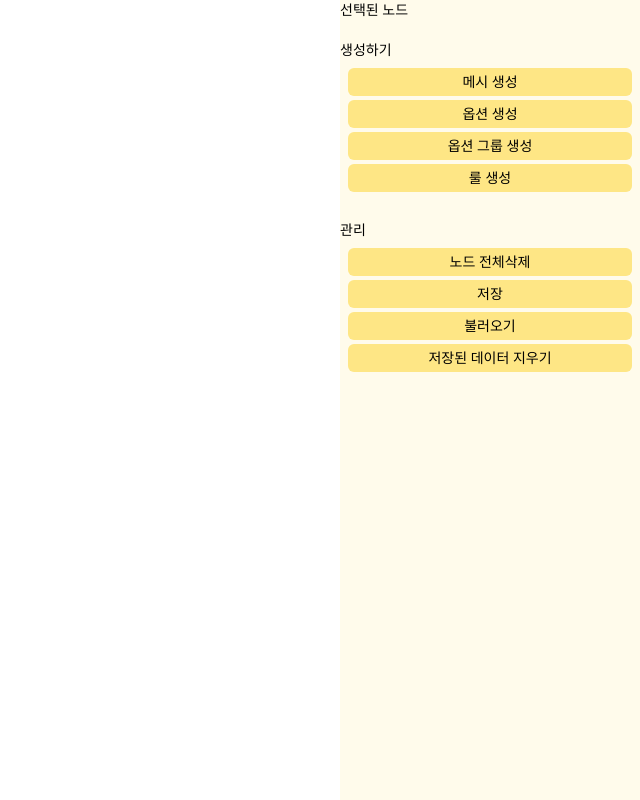
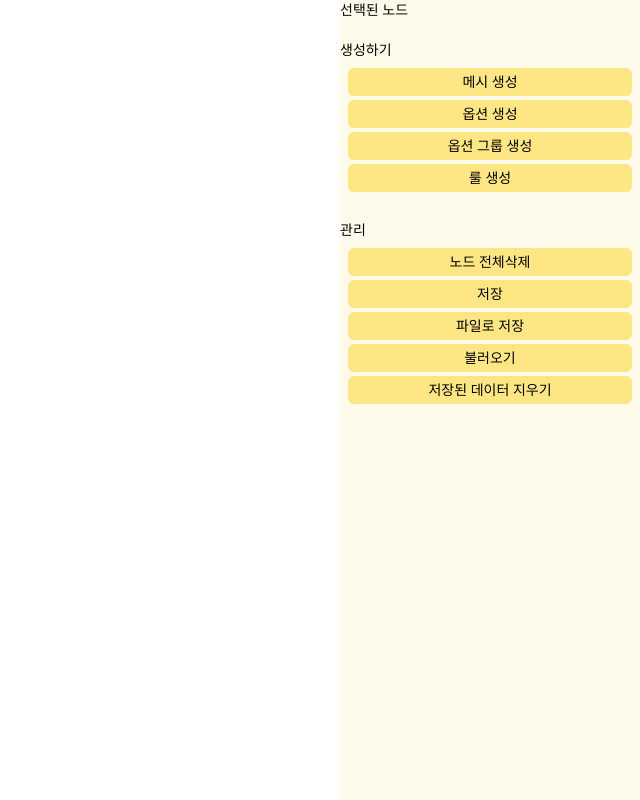
Before and after one commit to vrap-stan/grapher, a React (Vite) app: page / in a window 1280 px wide. Shown: the whole page, without its empty margins (640-1280 px from the left). Built offline with nearby package versions, Linux system fonts and the light colour scheme.

Commit message:
[feat] 파일저장, 드래그앤드롭 추가

```diff
--- a/src/App.tsx
+++ b/src/App.tsx
@@ -20,16 +20,51 @@ function GraphLoader() {
   return null;
 }
 
+function Container({ children }: { children: React.ReactNode }) {
+  const { clearGraphNodes } = useGraphNode();
+
+  const handleDrop = (event: React.DragEvent<HTMLDivElement>) => {
+    event.preventDefault();
+    const file = event.dataTransfer.files[0];
+    if (file && file.type === 'application/json') {
+      const reader = new FileReader();
+      reader.onload = e => {
+        try {
+          const result = JSON.parse(e.target?.result as string);
+          if (Array.isArray(result)) {
+            clearGraphNodes(result);
+          }
+        } catch (error) {
+          console.error('Invalid JSON file', error);
+        }
+      };
+      reader.readAsText(file);
+    } else {
+      console.error('Please upload a valid JSON file');
+    }
+  };
+
+  return (
+    <div
+      className="h-dvh w-dvw relative flex"
+      onDrop={handleDrop}
+      onDragOver={e => e.preventDefault()}
+    >
+      {children}
+    </div>
+  );
+}
+
 function App() {
   return (
     <GraphNodeProvider>
-      <div className="h-dvh w-dvw relative flex">
+      <Container>
         <div className="flex-1 relative">
           <TheGraph></TheGraph>
         </div>
         <ControlPanel></ControlPanel>
         <GraphLoader></GraphLoader>
-      </div>
+      </Container>
     </GraphNodeProvider>
   );
 }
--- a/src/components/ControlPanel.tsx
+++ b/src/components/ControlPanel.tsx
@@ -73,6 +73,22 @@ function ControlPanel() {
             노드 전체삭제
           </Button>
           <Button onClick={saveNodes}>저장</Button>
+          <Button
+            onClick={() => {
+              // save as json : graphNode
+              const json = JSON.stringify(graphNode);
+              const blob = new Blob([json], { type: 'application/json' });
+              const url = URL.createObjectURL(blob);
+              const a = document.createElement('a');
+
+              a.href = url;
+              a.download = 'graphNode.json';
+              a.click();
+              URL.revokeObjectURL(url);
+            }}
+          >
+            파일로 저장
+          </Button>
           <Button onClick={loadNodes}>불러오기</Button>
           <Button
             onClick={() => {
```
